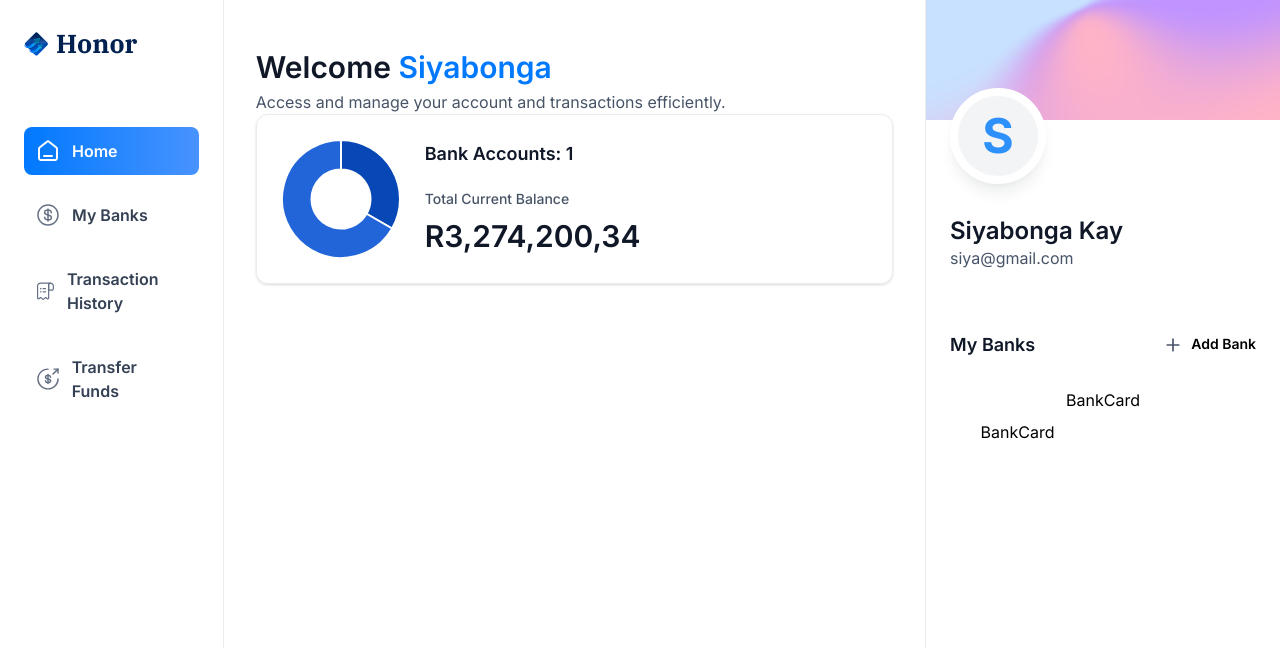
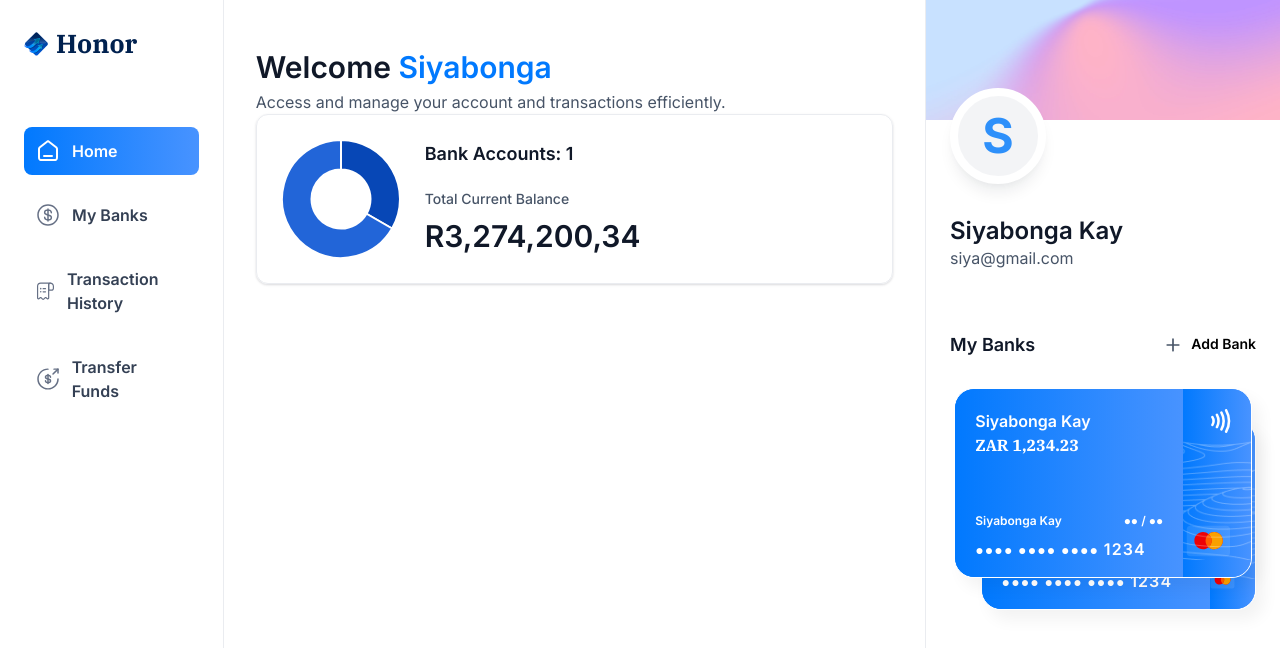
Before and after one commit to SiyabongaKay/banking_app, a Next.js app: page / in a window 1280 px wide. Shown: the top 648 px of the page. Built offline with nearby package versions, Linux system fonts and the light colour scheme.

Commit message:
card layout added

```diff
--- a/app/(root)/page.tsx
+++ b/app/(root)/page.tsx
@@ -26,7 +26,7 @@
       <RightSidebar
         user = {loggedIn}
         transaction = {[]}
-        banks = {[{}, {}]}
+        banks = {[{currentBalance:1234.23},{currentBalance:123.23}]}
       />
     </section>
   )
--- a/components/BankCard.tsx
+++ b/components/BankCard.tsx
@@ -1,8 +1,62 @@
+import { formatAmount } from '@/lib/utils'
+import Link from 'next/link'
+import Image from 'next/image'
 import React from 'react'
 
 const BankCard = ({account,userName,showBalance =true}:CreditCardProps) => {
   return (
-    <div>BankCard</div>
+    <div className="flex flex-col">
+        <Link href="/" className="bank-card">
+            <div className="bank-card_content">
+                <div>
+                    <h1 className="text-16 font-semibold text-white">
+                        {account.name || userName}
+                    </h1>
+                    <p className="font-ibm-plex-serif font-black text-white">
+                        {formatAmount(account.currentBalance)}
+                    </p>
+                </div>
+                <article className="flex flex-col gap-2">
+                        <div className="flex justify-between">
+                            <h1 className="text-12 font-semibold text-white">
+                                {userName}
+                            </h1>
+                            <h2 className="text-12 font-semibold text-white">
+                                ●● / ●●
+                            </h2>
+                        </div>
+                        <p className="text-14 font-semibold tracking-[1.1px] text-white">
+                            ●●●● ●●●● ●●●● <span className="text-16">1234</span>
+                        </p>
+                    </article>
+            </div>
+            <div className="bank-card_icon">
+                <Image
+                    src = "/icons/Paypass.svg"
+                    width = {20}
+                    height ={24}
+                    alt = "pay"
+                 />
+
+                <Image
+                    src="/icons/mastercard.svg"
+                    width = {45}
+                    height={32}
+                    alt="mastercard"
+                    className='ml-5'
+                />
+            </div>
+
+            <Image
+                src="/icons/lines.png"
+                width={316}
+                height={190}
+                alt = "lines"
+                className="absolute top-0 left-0"
+            />
+
+        </Link>
+    </div>
   )
 }
 
```
